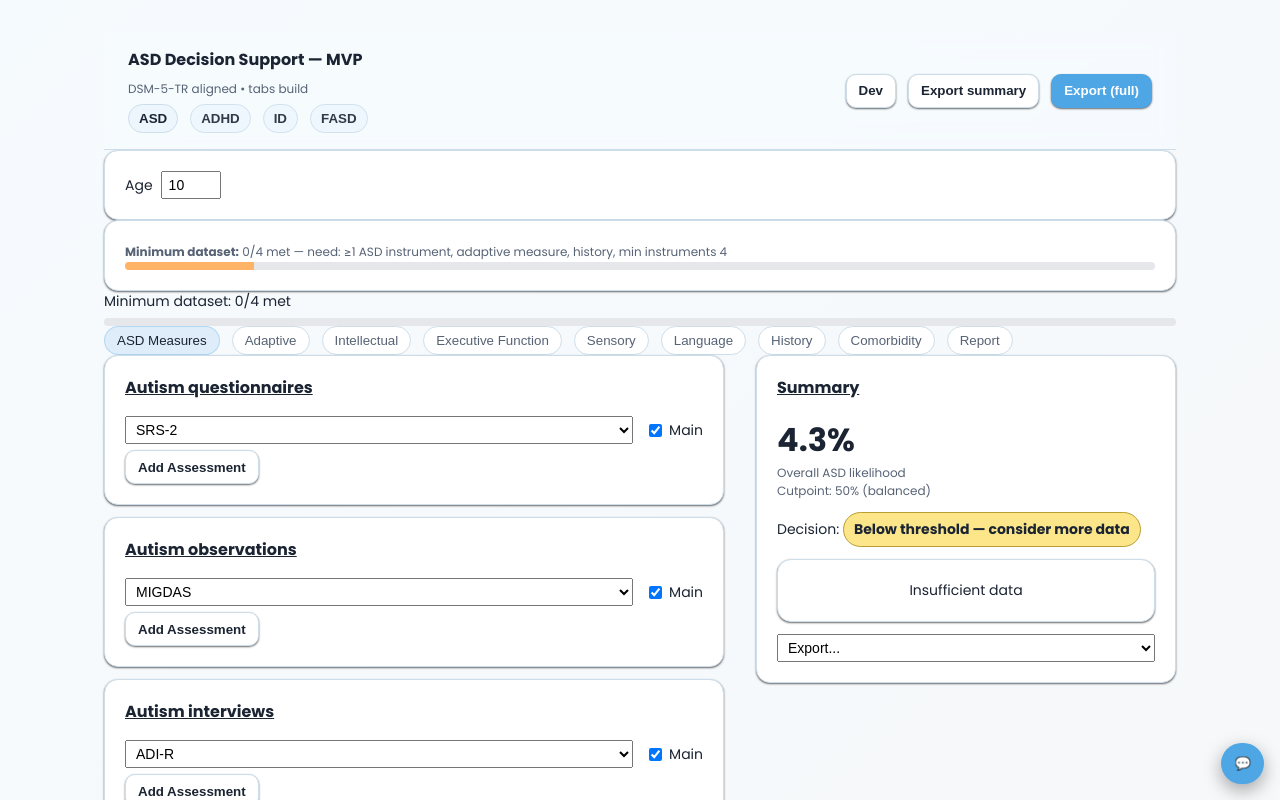
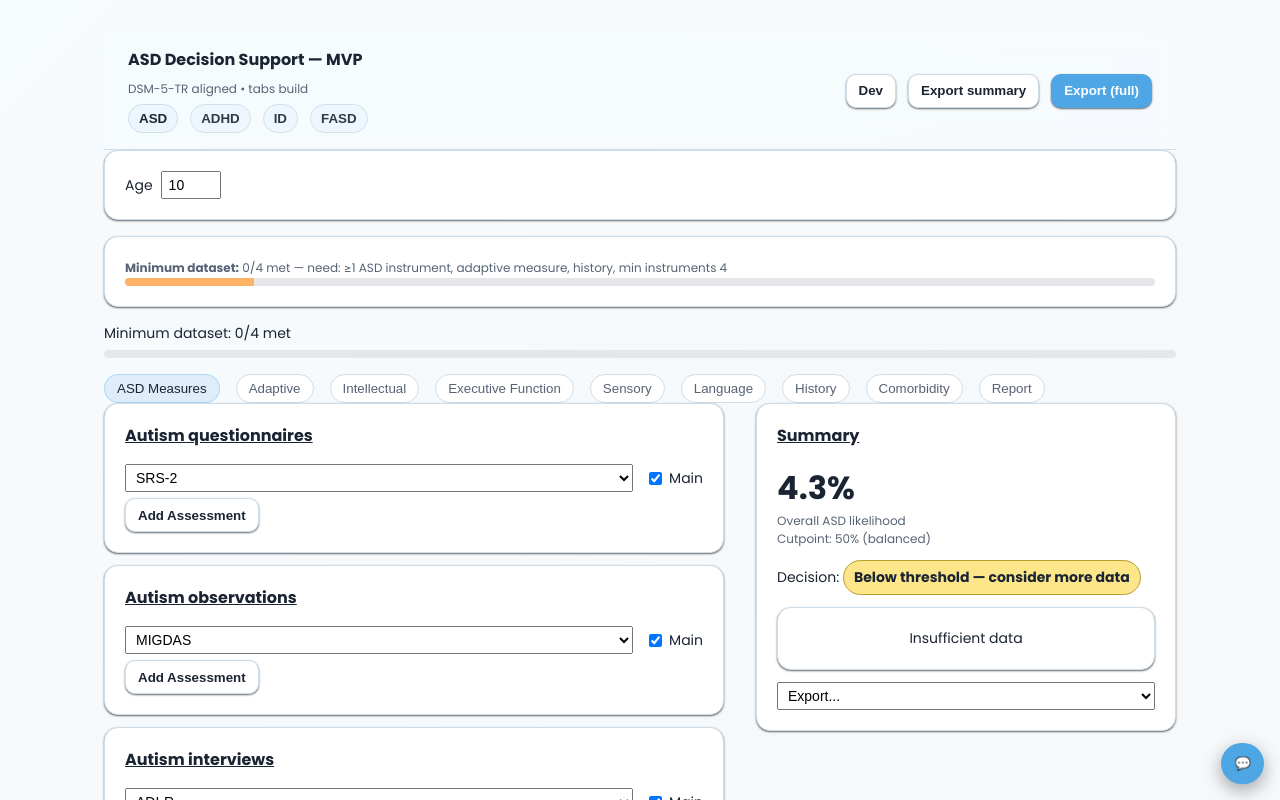
Before and after one commit to dolorvi/asd-ds, a React (Vite) app: page / in a window 1280 px wide. Shown: the top 800 px of the page. Built offline with nearby package versions, Linux system fonts and the light colour scheme; the HTML template or start-up script is replaced by a standard one.

Commit message:
Add spacing around progress tracker and tabs

```diff
--- a/src/App.tsx
+++ b/src/App.tsx
@@ -270,6 +270,7 @@ export default function App() {
 
       {condition === "ASD" ? (
         <>
+          <div className="stack stack--lg">
             <Card>
               <label className="row row--center" style={{ gap: 8 }}>
                 Age
@@ -356,6 +357,7 @@ export default function App() {
             <MinDatasetProgress count={metInstrumentCount} total={config.minDataset.minInstruments} />
 
             <Tabs tabs={TABS as unknown as string[]} active={activeTab} onSelect={setActiveTab} />
+          </div>
 
           <div className="layout">
             {/* LEFT: panels per tab */}
--- a/src/index.css
+++ b/src/index.css
@@ -85,7 +85,7 @@ button:disabled{opacity:.6;cursor:not-allowed}
 .btn--accent{background:var(--accent);border-color:transparent;color:#fff}
 .btn--accent:hover{filter:brightness(1.05)}
 
-.tabbar{display:flex;gap:12px;flex-wrap:wrap}
+.tabbar{display:flex;gap:16px;flex-wrap:wrap}
 .tab{border:1px solid var(--border);background:var(--panel);border-radius:999px;padding:6px 12px;font-weight:500;color:var(--muted);transition:background-color var(--t-fast) var(--ease),color var(--t-fast) var(--ease)}
 .tab--active{color:var(--text);background:color-mix(in hsl, var(--accent) 14%, transparent);border-color:color-mix(in hsl, var(--accent) 30%, transparent)}
 
```
Lines whose indentation alone changed are shown as unchanged.
